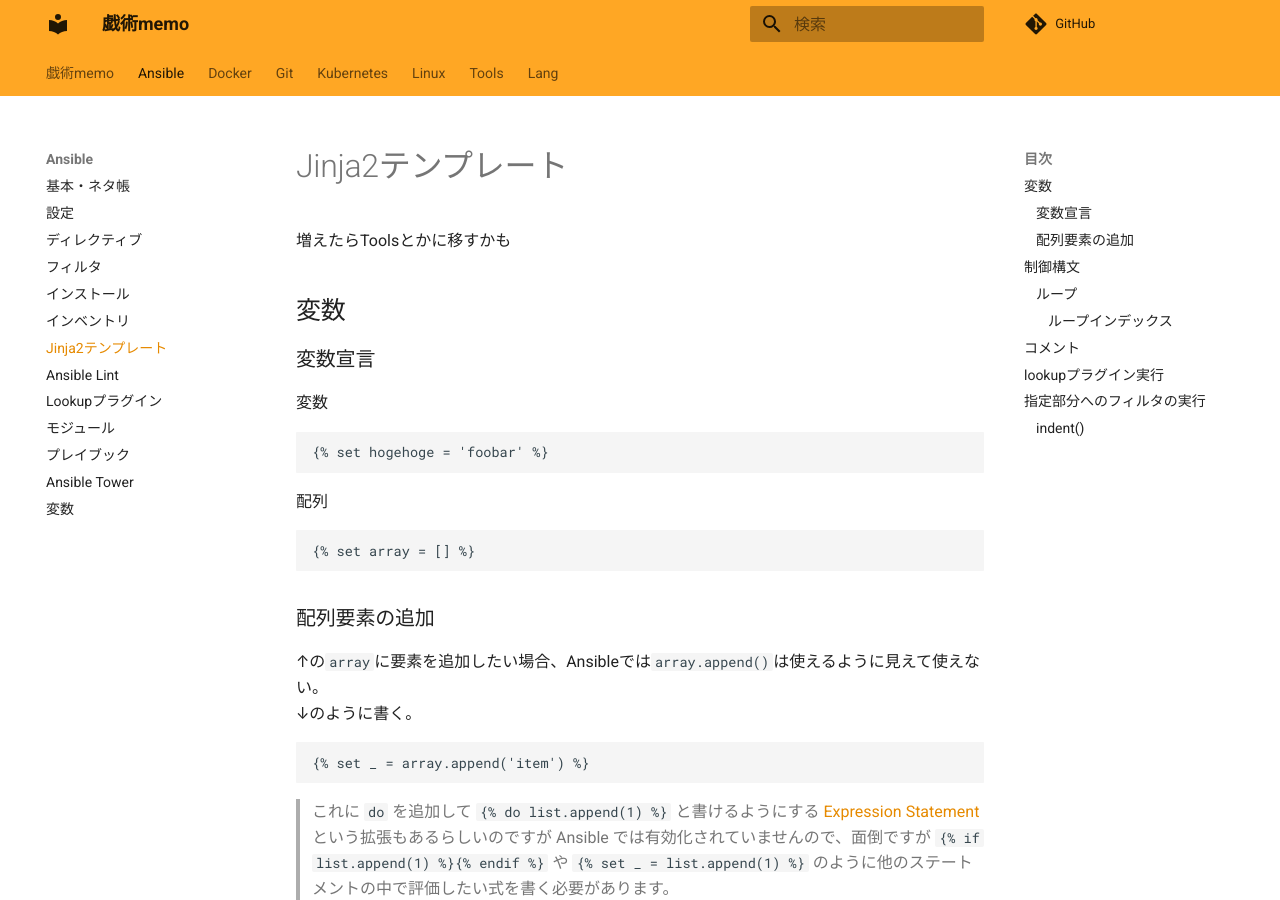
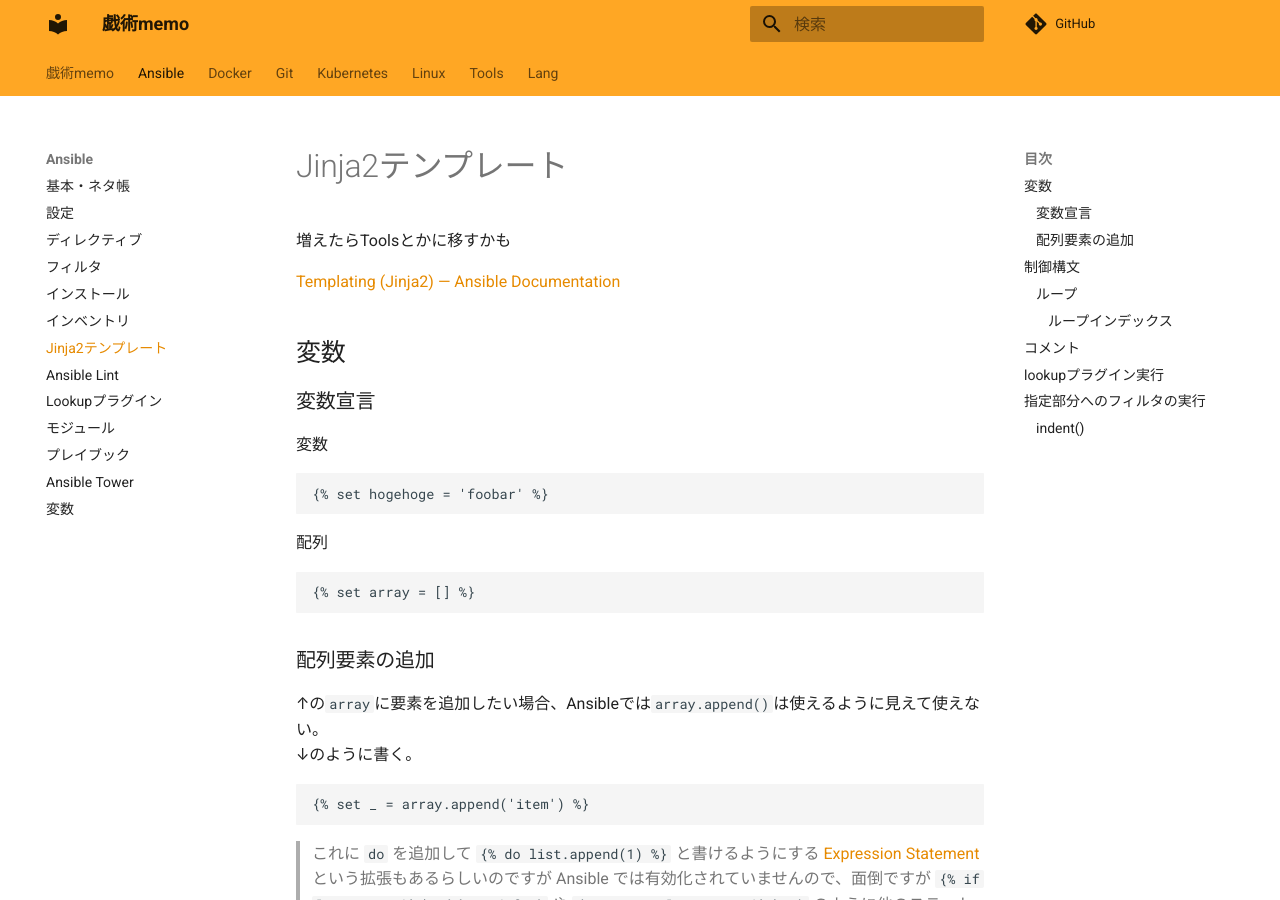
Before and after one commit to zaki-lknr/docs, an MkDocs documentation site: the page built from docs/Ansible/jinja2.md, in a window 1280 px wide and 900 px high. Built offline with MkDocs 1.6.1 and Material for MkDocs 9.7.7, drawn with Linux system fonts in a browser that asks for light colours; comment, search, counter and statistics services are not loaded.

Commit message:
add: ansible:jinja2 公式ドキュメントリンク

```diff
--- a/docs/Ansible/jinja2.md
+++ b/docs/Ansible/jinja2.md
@@ -1,6 +1,8 @@
 # Jinja2テンプレート
 
 増えたらToolsとかに移すかも
+
+[Templating (Jinja2) — Ansible Documentation](https://docs.ansible.com/ansible/latest/user_guide/playbooks_templating.html)
 
 ## 変数
 
```
